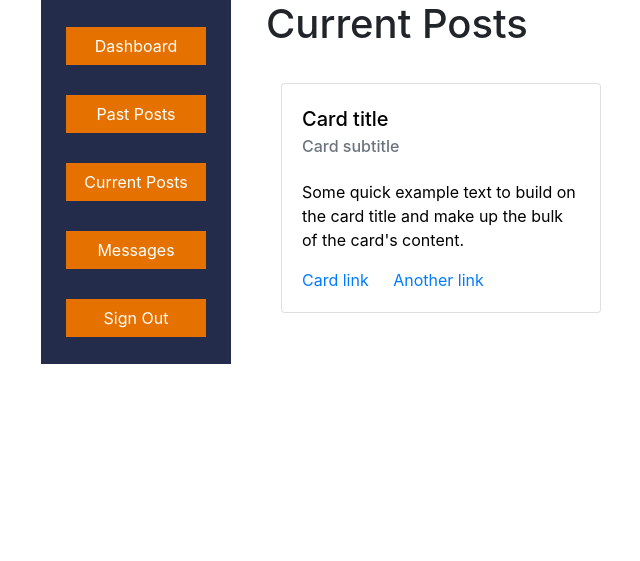
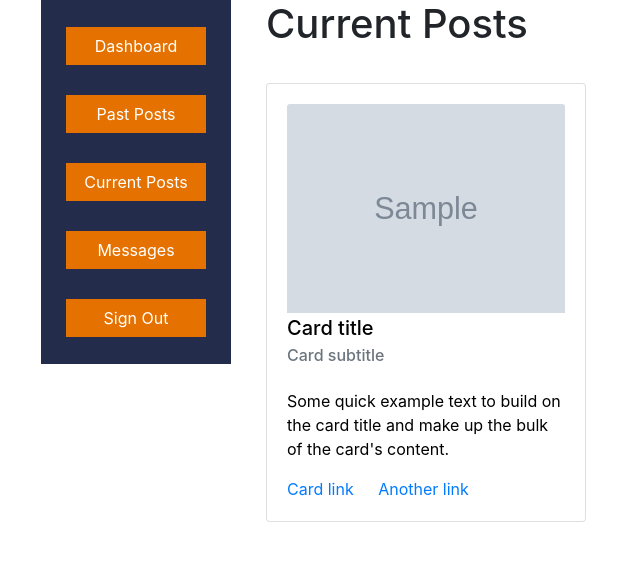
Before and after one commit to anlandu/textbook-exchange, a Django app: template textbook_exchange/templates/textbook_exchange/account_current_posts.html in a window 1280 px wide. Shown: the part 106-667 px from the top of the page, without its empty margins (44-684 px from the left). Run offline with Django 3.2, Linux system fonts and the light colour scheme; the template is opened without the code that fills it: most values are stand-ins (such as "Sample title", 1, 10 or a date in 2020); grey boxes marked "Sample" are stand-in pictures; some libraries are stand-ins or nearby versions.

Commit message:
card min

```diff
--- a/textbook_exchange/static/textbook_exchange/account_page.css
+++ b/textbook_exchange/static/textbook_exchange/account_page.css
@@ -1,6 +1,3 @@
-ul{
-	text-align: center;
-}
 .header {
 	margin-bottom: 35px;
 }
--- a/textbook_exchange/templates/textbook_exchange/account_current_posts.html
+++ b/textbook_exchange/templates/textbook_exchange/account_current_posts.html
@@ -4,12 +4,14 @@
 {% block inner-content %}
 <div class="acc-main">
     <h1 class="header">Current Posts</h1>
-    <div class="container-fluid">
-        <div class="row justify-content-start">
+
+        <div class="row">
+            <div class="card-deck">
             {% for post in current_posts %}
-            <div class="col-auto mb-4">
+            <div class="col-auto">
                 <div class="card">
                     <div class="card-body">
+                        <img class="card-img-top" src="{{ post.picture.url }}" alt="{{ post.textbook.title }}">
                         <h5 class="card-title">Card title</h5>
                         <h6 class="card-subtitle mb-4 text-muted">Card subtitle</h6>
                         <p class="card-text">Some quick example text to build on the card title and make up the bulk of the card's content.</p>
@@ -19,7 +21,7 @@
                 </div>
             </div>
             {% endfor %}
+            </div>
         </div>
-    </div>
 </div>
 {% endblock inner-content %}
```
